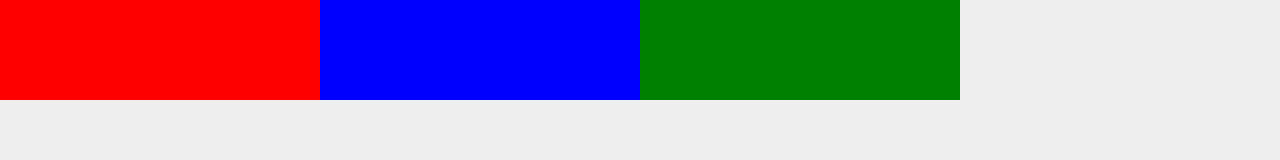
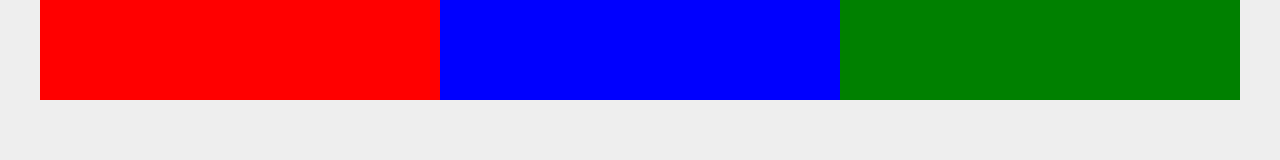
Before and after one commit to robert-dopieralski/flexbox, a plain HTML site: page index.html in a window 1280 px wide. Drawn offline with Linux system fonts and the light colour scheme.

Commit message:
flex used in stylesheet

```diff
--- a/css/main.css
+++ b/css/main.css
@@ -12,27 +12,27 @@ body
 .wrapper
 {
     width: 100%;
-    max-width: 960px;
+    max-width: 1200px;
+    margin: 0 auto;
 
 }
 .container
 {
     display: flex;
     background: #fff;
-    //border: 1px solid black;
     flex-wrap: wrap;
 }
 .box
 {
     height: 100px;
-    min-width: 200px;
-    flex-grow: 1;
+    flex: 1 0 200px;
 
 
 }
 .one
 {
     background: red;
+
 
 }
 .two
```
